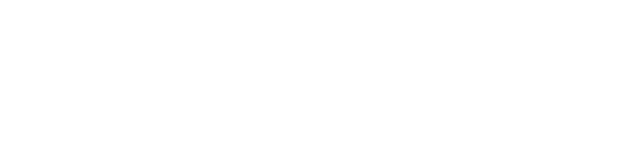
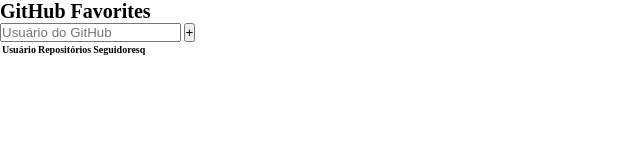
Before and after one commit to MarcosAlmeidaFreitas/projeto_explore_GitHubFavorites, a plain HTML site: page index.html in a window 1280 px wide. Shown: the whole page, without its empty margins (0-640 px from the left). Drawn offline with Linux system fonts and the light colour scheme.

Commit message:
primary commit

```diff
--- a/index.html
+++ b/index.html
@@ -3,11 +3,34 @@
 <head>
   <meta charset="UTF-8">
   <meta name="viewport" content="width=device-width, initial-scale=1.0">
-  <title>GitFavorites</title>
+  <title>GitHub Favorites</title>
 
   <link rel="stylesheet" href="style.css">
 </head>
 <body>
+  <header>
+    <h1>GitHub Favorites</h1>
+    <div class="search">
+      <label class="sr-only" for="input-search">Usuário do GitHub</label>
+      <input type="text" id="input-search" placeholder="Usuário do GitHub">
+      <button>&plus;</button>
+    </div>
+  </header>
+
+  <table>
+    <thead> <!-- Usado para fazer o titulo da tabela -->
+      <tr> <!-- Linha da coluna da tabela -->
+        <th>Usuário</th> <!-- Usado para criar coluna da tabela -->
+        <th>Repositórios</th>
+        <th>Seguidoresq</th>
+        <th></th>
+      </tr>
+    </thead>
+
+    <tbody>
+
+    </tbody>
+  </table>
 
 </body>
 </html>
--- a/style.css
+++ b/style.css
@@ -7,3 +7,10 @@
 :root{
   font-size: 62.5%;
 }
+
+.sr-only{
+  width: 1px;
+  height: 1px;
+  overflow: hidden;
+  position: absolute;
+}
```
